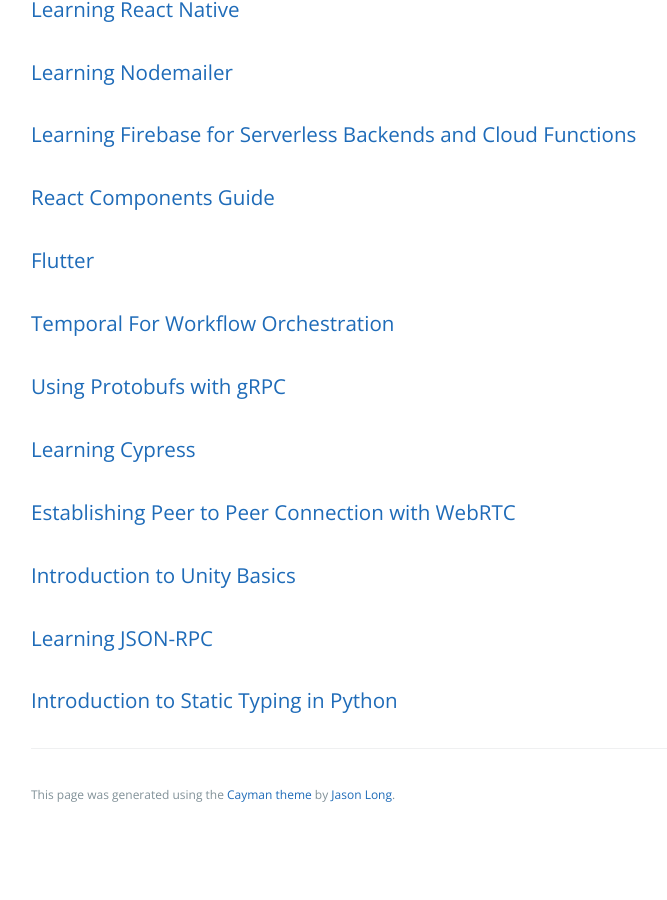
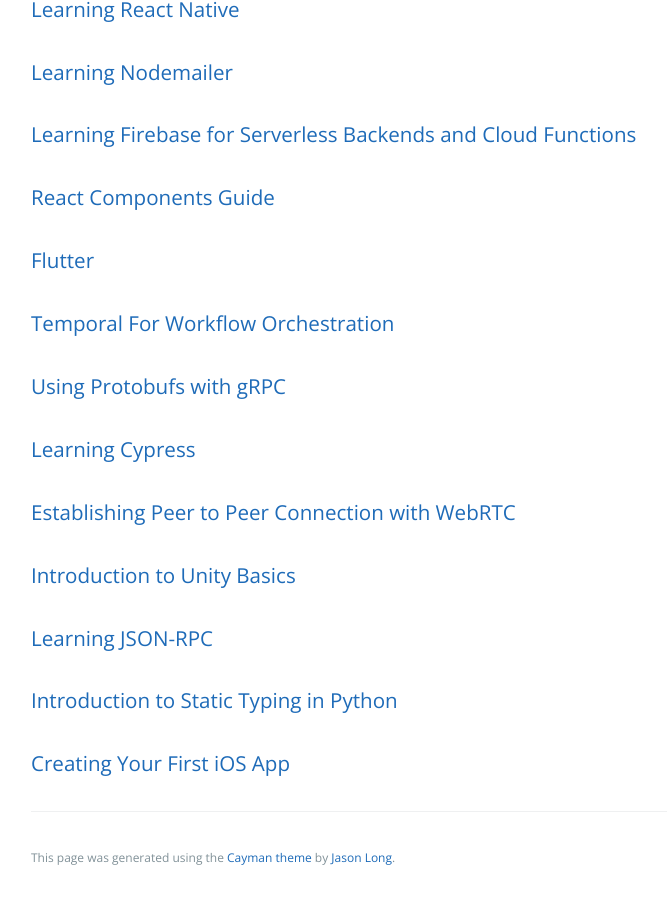
Before and after one commit to learning-software-engineering/learning-software-engineering.github.io, a Jekyll site: the page built from Topics/Tech_Stacks.md, in a window 1280 px wide and 900 px high, scrolled down 1296 px. Shown: the whole window, without its empty margins (193-860 px from the left). Built offline with Jekyll 4.4.1, drawn with Linux system fonts in a browser that asks for light colours; our own code applies the rules of GitHub Pages for plain Markdown files; before the commit the page ends 2133 px from its top, so only the background shows below that.

Commit message:
add page to md file?

```diff
--- a/Topics/Tech_Stacks.md
+++ b/Topics/Tech_Stacks.md
@@ -26,3 +26,4 @@
 ### [Introduction to Unity Basics](./Tech_Stacks/Unity_Intro.md)
 ### [Learning JSON-RPC](./Tech_Stacks/JSONRPC.md)
 ### [Introduction to Static Typing in Python](./Tech_Stacks/Python_Static_Typing.md)
+### [Creating Your First iOS App](./Tech_Stacks/iOS.md)
```
